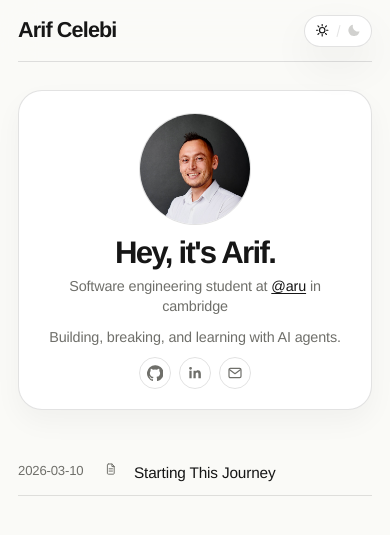
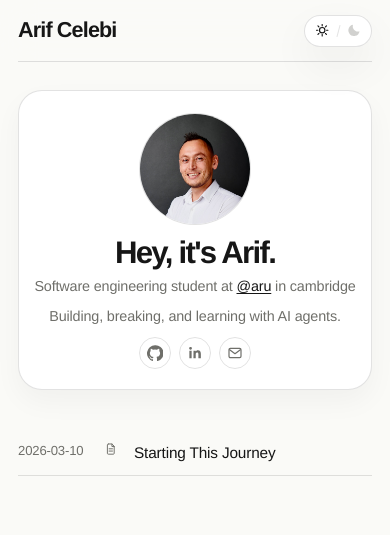
Before and after one commit to Chelebii/chelebi.dev, a Jekyll site: the page built from index.md, in a window 390 px wide. Shown: the top 535 px of the page. Built offline with Jekyll 4.4.1, drawn with Linux system fonts in a browser that asks for light colours.

Commit message:
Tighten mobile hero card padding

```diff
--- a/assets/main.css
+++ b/assets/main.css
@@ -370,7 +370,7 @@ select {
     gap: 12px;
     justify-items: center;
     text-align: center;
-    padding: 26px 20px 22px;
+    padding: 26px 18px 22px;
     border: 1px solid var(--border);
     border-radius: 28px;
     background: color-mix(in srgb, var(--surface) 94%, var(--bg) 6%);
@@ -469,7 +469,7 @@ select {
   }
 
   .profile-card {
-    padding: 22px 16px 20px;
+    padding: 22px 14px 20px;
     border-radius: 24px;
   }
 
```
